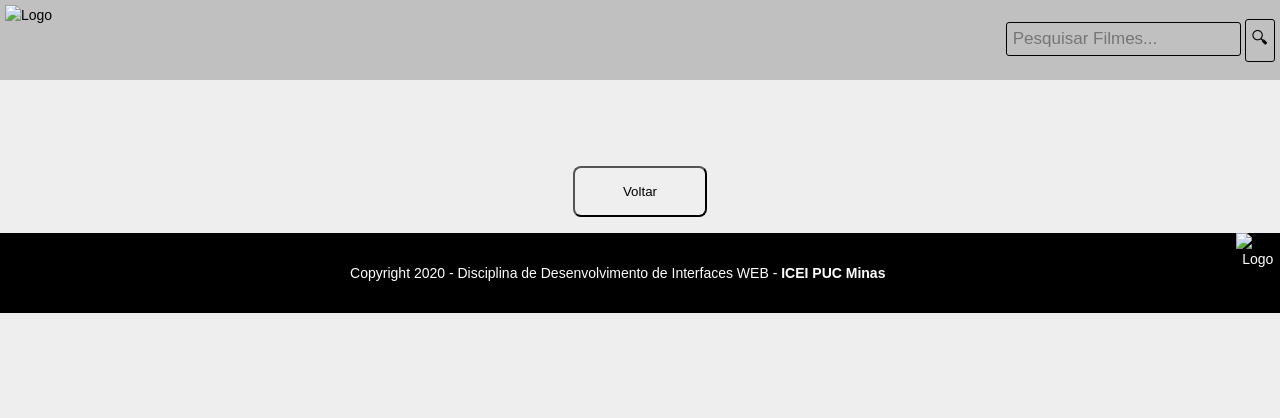
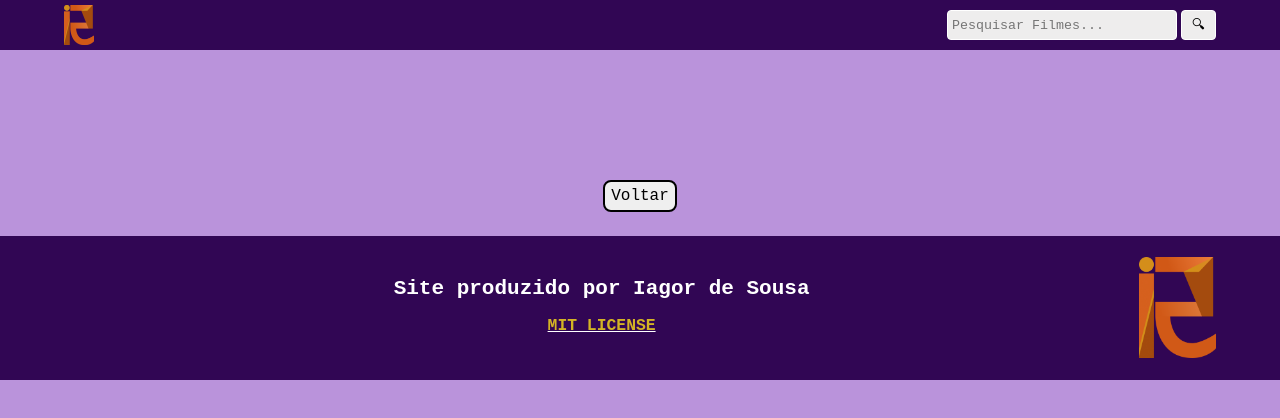
Before and after one commit to IagorSs/WebSite-TMDB, a plain HTML site: page pages/movie.html in a window 1280 px wide. Drawn offline with nearby package versions, Linux system fonts and the light colour scheme; no server answers.

Commit message:
att movie page

```diff
--- a/css/movie.css
+++ b/css/movie.css
@@ -1,34 +1,57 @@
 @charset "utf-8";
 /* CSS Document */
 
-
-* {
-    box-sizing: border-box;
+header {
+  width: 100%;
+  height: 50px;
+  position: fixed;
+  display: flex;
+  justify-content: space-between;
+  z-index: 100;
+  background-color: var(--primary-dark);
+  padding: 0 5vw;
 }
 
-body {
-    font-family: "Arial";
-    padding: 0;
-    line-height: 20px;
-    font-size: 14px;
-    color: #000;
-    margin: 0px;
-    background-color: rgb(238 238 238);
-    height: 100%;
-    min-height: 100vh;
+header a {
+  height: 100%;
+  width: auto;
+  display: flex;
+  align-items: center;
 }
 
-.links {
-    width: 100%;
-    height: 10vh;
-    position: fixed;
-    display: flex;
-    justify-content: space-between;
-    align-items: center;
-    z-index: 100;
-    padding: 5px;
-    background-color: rgb(192 192 192);
-    top: 0;
+header a img {
+  height: 80%;
+  width: auto;
+}
+
+.search {
+  height: 100%;
+  display: flex;
+  align-items: center;
+}
+
+.search input {
+  padding: 4px;
+  display: inline;
+  background-color: var(--white);
+  border-radius: 4px;
+  border: 1px white;
+  border-style: solid;
+  height: 60%;
+}
+
+.search input + input {
+  margin-left: 4px;
+  width: 35px;
+}
+
+#searchField {
+  width: 20vw;
+  max-width: 230px;
+}
+
+#searchButton {
+  cursor: pointer;
 }
 
 .titleWrapper {
@@ -37,11 +60,6 @@ body {
   display: flex;
   justify-content: center;
   text-align: center;
-}
-
-.icon,
-.links a {
-    height: 100%;
 }
 
 input {
@@ -55,22 +73,28 @@ input {
   align-items: center;
 }
 
-.contentWrapper button{
-  padding: 16px;
-  margin: 16px 0;
-  border-radius: 8px;
-  cursor: pointer;
-  width: 10em;
-  outline: none;
+#botao_filmes {
+    width: auto;
+    height: 2em;
+    border: 2px black;
+    border-radius: 8px;
+    border-style: solid;
+    outline: none;
+    margin-top: 30px;
+    cursor: pointer;
+    font-size: medium;
+    transition: .4s;
 }
 
-.contentWrapper button:hover{
-  font-weight: bold;
+#botao_filmes:hover{
+  font-size: large;
+  font-weight: 600;
+  color: white;
+  background-color: var(--secondary);
 }
 
 #content {
   justify-content: center;
-  background-color: rgb(238 238 238);
   display: flex;
   justify-content: center;
   width: 100%;
@@ -110,60 +134,42 @@ h2 {
   }
 }
 
-.textContent p span.bold {
-  font-weight: bold;
+footer {
+  width: 100%;
+  height: 18vh;
+  display: flex;
+  align-items: center;
+  background-color: var(--primary-dark);
+  text-align: center;
+  color: white;
+  margin-top: 24px;
 }
 
-#description {
+footer > div {
   width: 100%;
+  margin-top: 16px;
+  display: flex;
+  flex-direction: column;
+  align-items: center;
 }
 
-.rodape {
-    width: 100%;
-    height: 10vh;
-    display: flex;
-    align-items: center;
-    background-color: #000000;
-    text-align: center;
-    color: white;
-    bottom: 0;
+footer div a,
+footer div h2 {
+  width: 90%;
+  transition: .6s ease;
 }
 
-.rodape span {
-    width: 100%;
-    float: right;
-    margin: 15px;
+footer div a h3 {
+  color: var(--secondary);
 }
 
-.rodape img {
-    height: 10vh;
-    width: auto;
+footer div a:hover {
+  opacity: .6;
 }
 
-@media (max-width: 700px){
-  .rodape {
-    height: 20vh;
-    flex-direction: column;
-  }
-
-  .rodape span {
-    width: 100%;
-    float: inline-start;
-    margin: 15px;
-  }
+footer img {
+  height: 70%;
+  width: auto;
+  position: relative;
+  right: 5vw;
 }
-
-a {
-    text-decoration: none;
-    color: inherit;
-}
-
-.search input {
-    padding: 6px;
-    font-size: 17px;
-    display: inline !important;
-    background-color: #c0c0c0;
-    border-radius: 3px;
-    border: 1px #000;
-    border-style: solid;
-}
--- a/pages/movie.html
+++ b/pages/movie.html
@@ -3,27 +3,29 @@
 
 <head>
   <meta charset="utf-8">
+  <meta name="viewport" content="width=device-width, initial-scale=1" />
+
+  <link rel="shortcut icon" href="/images/icon.png">
+  <link rel="stylesheet" href="/css/global.css" type="text/css">
   <link href="/css/movie.css" rel="stylesheet" type="text/css">
-  <meta name="viewport" content="width=device-width, initial-scale=1" />
+
   <script src="https://code.jquery.com/jquery-3.5.0.js"
       integrity="sha256-r/AaFHrszJtwpe+tHyNi/XCfMxYpbsRg2Uqn0x3s2zc="
       crossorigin="anonymous"></script>
 </head>
 
 <body>
-    <!--Links do cabeçalho que descem a página-->
 
-    <nav class="links">
+  <header>
       <a href="/">
-        <img class="icon" src="images/logo.png" alt="Logo">
+          <img src="/images/logo.png" alt="Logo">
       </a>
 
       <div class="search">
           <input id="searchField" type="text" placeholder="Pesquisar Filmes...">
           <input id="searchButton" type="submit" value="🔍︎">
       </div>
-
-    </nav>
+  </header>
 
   <div class="titleWrapper">
     <h1 id="movieTitle"></h1>
@@ -33,16 +35,24 @@
     <div id="content">
     </div>
 
-      <button onclick="history.back()">Voltar</button>
+    <div id="botao_filmes_wrapper" onclick="history.back()">
+      <button id="botao_filmes">
+          Voltar
+      </button>
+    </div>
   </div>
 
+  <footer>
 
-    <!--Inicio rodapé-->
-    <div class="rodape ">
-      <span>Copyright 2020 - Disciplina de Desenvolvimento de Interfaces WEB - <b>ICEI PUC Minas</b></span>
-      <img class="icon2 " src="images/logo.png" alt="Logo ">
+    <div>
+      <h2>Site produzido por <b>Iagor de Sousa</b></h2>
+      <a target="_blank" href="https://github.com/IagorSs/WebSite-TMDB/blob/main/LICENSE"><h3>MIT LICENSE</h3></a>
     </div>
-    <!--Fim do rodape-->
+
+    <img src="/images/logo.png" alt="Logo">
+
+  </footer>
+
 </div>
 
 <script src="/js/movie.js" type="module"></script>
```
Also changed, not shown: css/index.css (+4 -4 lines). Lines whose indentation alone changed are shown as unchanged.
